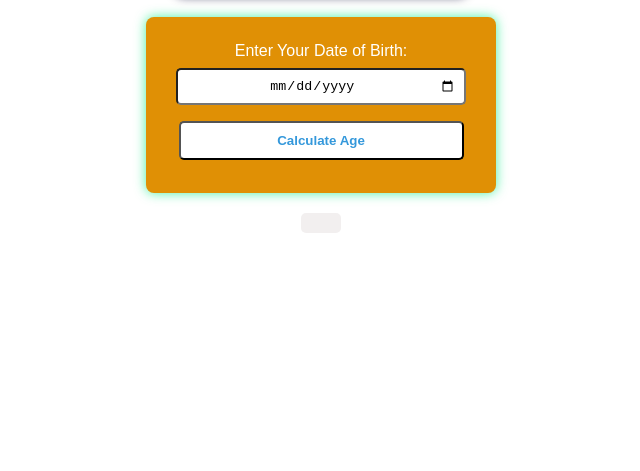
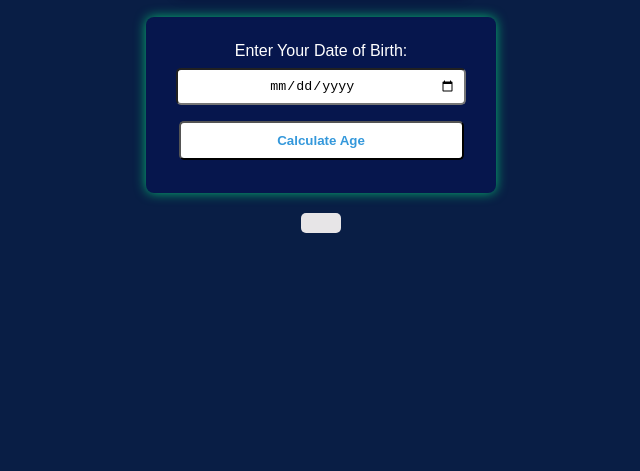
Before and after one commit to abdulwaduud18/codeAlpha_AgeCalculator, a plain HTML site: page index.html in a window 1280 px wide. Shown: the part 329-800 px from the top of the page, without its empty margins (319-959 px from the left). Drawn offline with Linux system fonts and the light colour scheme.

Commit message:
Update index.html

```diff
--- a/index.html
+++ b/index.html
@@ -6,7 +6,7 @@
     <style>
         body {
             font-family: Arial, sans-serif;
-            background-color: blue(2, 1, 26); /* Blue background */
+            background-color: rgb(9, 30, 69); /* Blue background */
             display: flex;
             flex-direction: column;
             align-items: center;
@@ -27,7 +27,7 @@
             font-style:initial;
         }
         form {
-            background: oklch(71.814% 0.15439 70.224);
+            background:  oklch(23.252% 0.10344 265.459);
             padding: 25px;
             border-radius: 8px;
             box-shadow: 0 0 12px rgba(5, 236, 128, 0.719);
```
